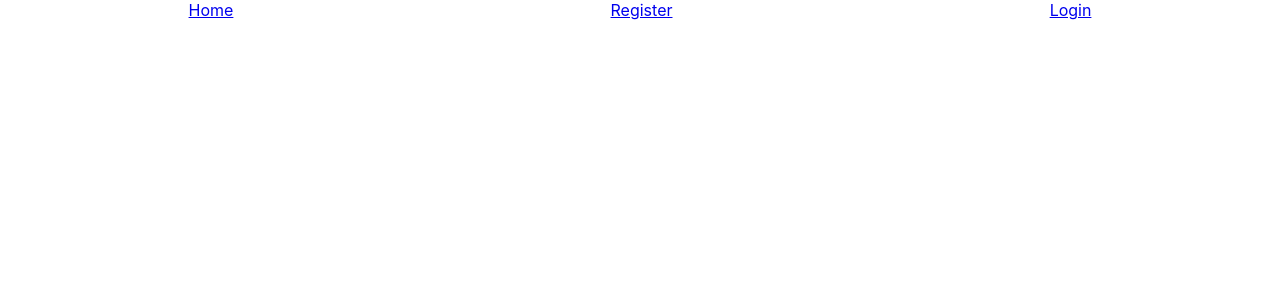
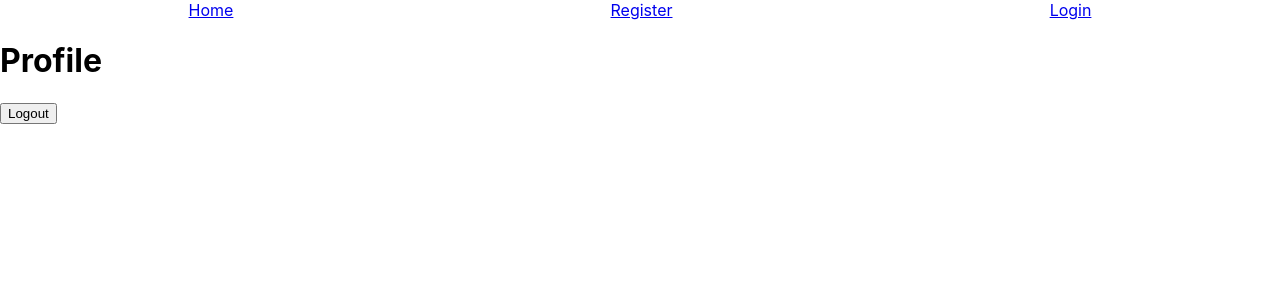
Before and after one commit to midastouchprd/memeify, a React (Create React App) app: page /profile in a window 1280 px wide. Shown: the top 300 px of the page. Built offline with nearby package versions, Linux system fonts and the light colour scheme.

Commit message:
logout done

```diff
--- a/src/api/UserService.js
+++ b/src/api/UserService.js
@@ -10,6 +10,8 @@ const login = (data) => {
   return tellMemifyto.post('/auth/login', data);
 };
 
+// const logout = (data)
+
 function getUser() {
   let user = tokenService.getUserFromToken();
   console.log('DECODED USER FROM GET USER FUNCTION IN USER SERVICE: ', user);
--- /dev/null
+++ b/src/components/Logout/index.js
@@ -0,0 +1,19 @@
+import React from 'react';
+import { useHistory } from 'react-router-dom';
+
+const Logout = () => {
+  const history = useHistory();
+
+  const handleLogout = () => {
+    localStorage.clear();
+    history.push('/signin');
+  };
+
+  return (
+    <div>
+      <button onClick={handleLogout}>Logout</button>
+    </div>
+  );
+};
+
+export default Logout;
--- a/src/components/Nav/index.js
+++ b/src/components/Nav/index.js
@@ -3,6 +3,7 @@ import { Link } from 'react-router-dom';
 import { Route, Switch } from 'react-router-dom';
 import Register from '../../pages/Register';
 import Signin from '../../pages/Signin';
+import Profile from '../../pages/Profile';
 
 const Nav = () => {
   const navStyle = {
@@ -15,10 +16,12 @@ const Nav = () => {
         <Link to="/">Home</Link>
         <Link to="/register">Register</Link>
         <Link to="/signin">Login</Link>
+        {/* <Link to="/profile">profile</Link> */}
       </nav>
       <Switch>
         <Route path="/register" render={(props) => <Register {...props} />} />
         <Route path="/signin" render={(props) => <Signin {...props} />} />
+        <Route path="/profile" render={(props) => <Profile {...props} />} />
       </Switch>
     </div>
   );
--- /dev/null
+++ b/src/pages/Profile/index.js
@@ -0,0 +1,13 @@
+import React from 'react';
+import Logout from '../../components/Logout';
+
+const Profile = () => {
+  return (
+    <div>
+      <h1>Profile</h1>
+      <Logout />
+    </div>
+  );
+};
+
+export default Profile;
--- a/src/pages/Signin/index.js
+++ b/src/pages/Signin/index.js
@@ -27,7 +27,7 @@ const Signin = () => {
       setToken(token);
       setEmail('');
       setPassword('');
-      history.push('/');
+      history.push('/profile');
     } else {
       alert('Server Error enter valid creds');
     }
```
